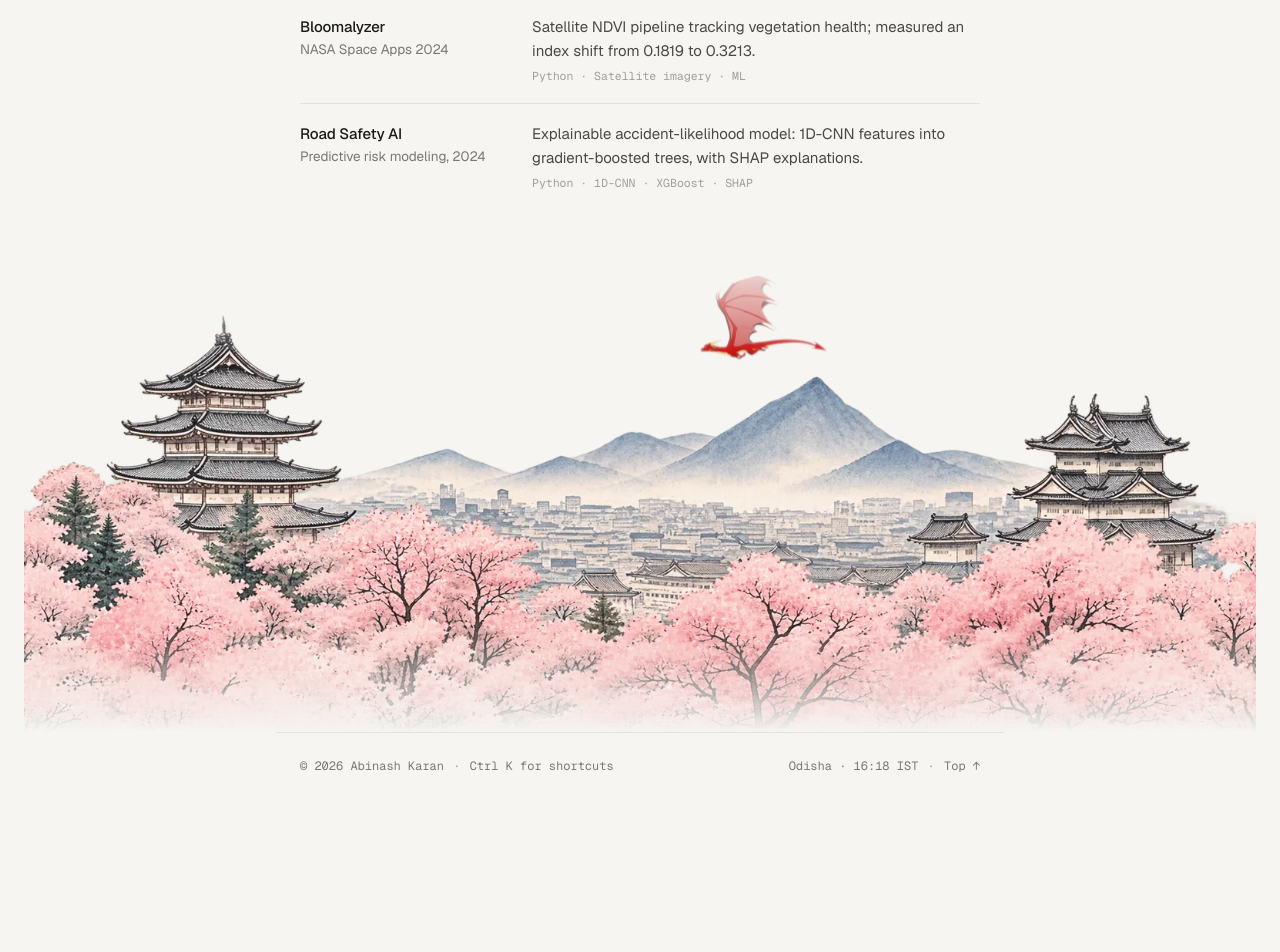
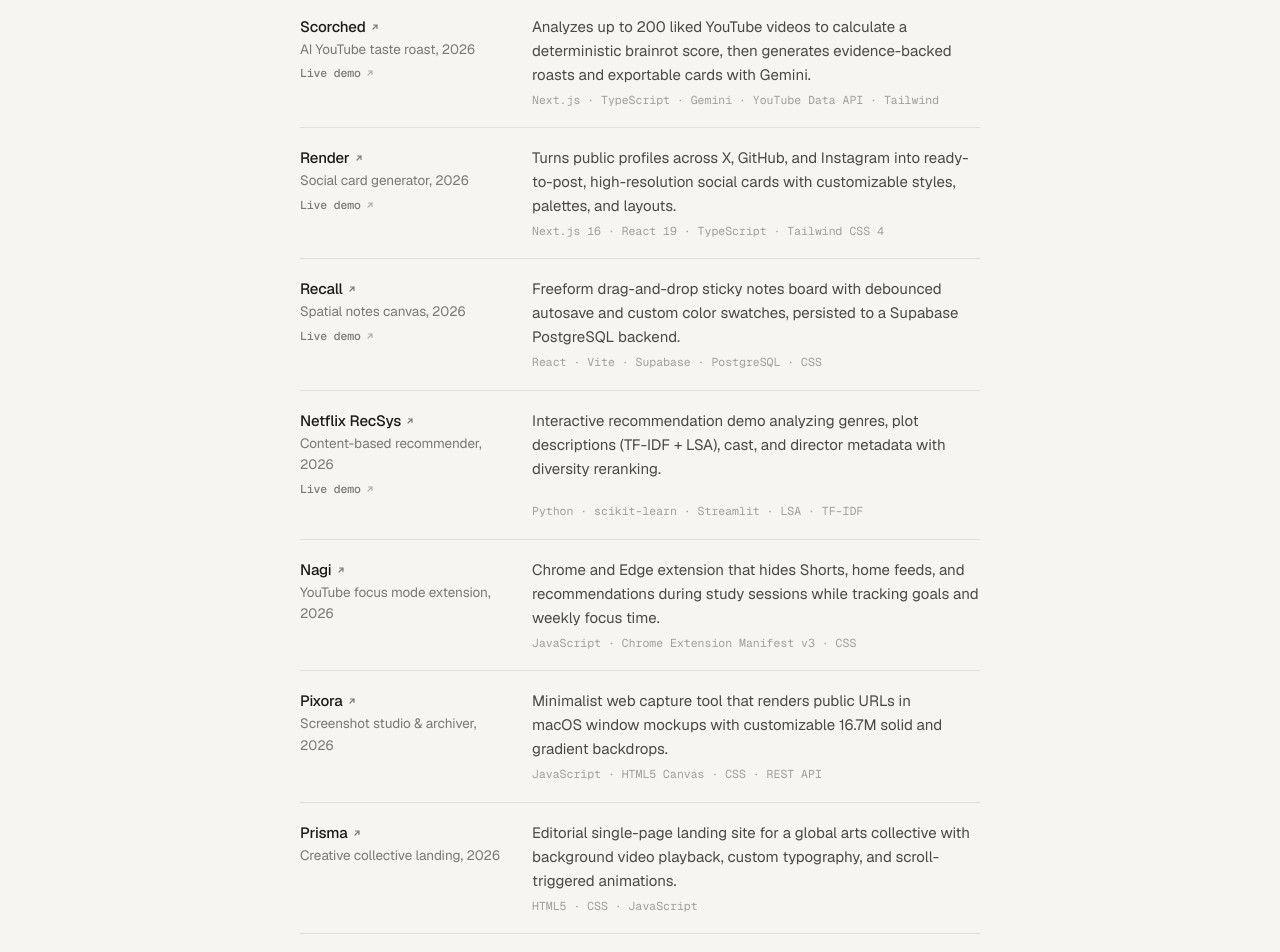
Before and after one commit to abinash2553J/portfolio, a React (Vite) app: page /work in a window 1280 px wide. Shown: the part 2240-3192 px from the top of the page. Before the commit the page ends 3056 px from the top, so only its background shows below. Built offline with nearby package versions, Linux system fonts and the light colour scheme.

Commit message:
feat: add core application components, content, and styling for portfolio

```diff
--- a/src/App.tsx
+++ b/src/App.tsx
@@ -171,6 +171,9 @@ function Page() {
       { id: 'gh', group: 'Links', label: 'GitHub', hint: '↗', run: () => openTab(GITHUB) },
       { id: 'li', group: 'Links', label: 'LinkedIn', hint: '↗', run: () => openTab(LINKEDIN) },
       { id: 'rove-live', group: 'Links', label: 'Rove, live demo', hint: '↗', keywords: 'trip planner', run: () => openTab('https://rove-rust.vercel.app') },
+      { id: 'scorched-live', group: 'Links', label: 'Scorched, live demo', hint: '↗', keywords: 'youtube roast brainrot gemini', run: () => openTab('https://scorched-bice.vercel.app') },
+      { id: 'render-live', group: 'Links', label: 'Render, live demo', hint: '↗', keywords: 'social card generator profile', run: () => openTab('https://render-bice-three.vercel.app') },
+      { id: 'recall-live', group: 'Links', label: 'Recall, live demo', hint: '↗', keywords: 'sticky notes canvas supabase', run: () => openTab('https://recall-gules-ten.vercel.app') },
       ...FEATURED.map((f) => ({ id: `src-${f.slug}`, group: 'Links', label: `${f.name}, source`, hint: '↗', keywords: f.kind, run: () => openTab(f.links[f.links.length - 1].href) })),
       { id: 'sakura', group: 'Secrets', label: 'Let it bloom', keywords: 'sakura petals cherry easter egg', run: sakura },
       { id: 'nimbus', group: 'Secrets', label: 'Call the Flying Nimbus', keywords: 'goku kamehameha dragon ball dbz easter egg', run: nimbus },
--- a/src/content.ts
+++ b/src/content.ts
@@ -103,16 +103,109 @@ export const FEATURED: Featured[] = [
   },
 ]
 
-export const MORE = [
+export type MoreProject = {
+  name: string
+  kind: string
+  summary: string
+  stack: string
+  href?: string
+  live?: string
+}
+
+export const MORE: MoreProject[] = [
+  {
+    name: 'Scorched',
+    kind: 'AI YouTube taste roast, 2026',
+    summary:
+      'Analyzes up to 200 liked YouTube videos to calculate a deterministic brainrot score, then generates evidence-backed roasts and exportable cards with Gemini.',
+    stack: 'Next.js · TypeScript · Gemini · YouTube Data API · Tailwind',
+    href: `${GITHUB}/scorched`,
+    live: 'https://scorched-bice.vercel.app',
+  },
+  {
+    name: 'Render',
+    kind: 'Social card generator, 2026',
+    summary:
+      'Turns public profiles across X, GitHub, and Instagram into ready-to-post, high-resolution social cards with customizable styles, palettes, and layouts.',
+    stack: 'Next.js 16 · React 19 · TypeScript · Tailwind CSS 4',
+    href: `${GITHUB}/Render`,
+    live: 'https://render-bice-three.vercel.app',
+  },
+  {
+    name: 'Recall',
+    kind: 'Spatial notes canvas, 2026',
+    summary:
+      'Freeform drag-and-drop sticky notes board with debounced autosave and custom color swatches, persisted to a Supabase PostgreSQL backend.',
+    stack: 'React · Vite · Supabase · PostgreSQL · CSS',
+    href: `${GITHUB}/Recall`,
+    live: 'https://recall-gules-ten.vercel.app',
+  },
+  {
+    name: 'Netflix RecSys',
+    kind: 'Content-based recommender, 2026',
+    summary:
+      'Interactive recommendation demo analyzing genres, plot descriptions (TF-IDF + LSA), cast, and director metadata with diversity reranking.',
+    stack: 'Python · scikit-learn · Streamlit · LSA · TF-IDF',
+    href: `${GITHUB}/Netflix-Recommendation-System`,
+    live: 'https://netflix-recommendation-system-pbczdpzblsnauuq3vgdgpg.streamlit.app/',
+  },
+  {
+    name: 'Nagi',
+    kind: 'YouTube focus mode extension, 2026',
+    summary:
+      'Chrome and Edge extension that hides Shorts, home feeds, and recommendations during study sessions while tracking goals and weekly focus time.',
+    stack: 'JavaScript · Chrome Extension Manifest v3 · CSS',
+    href: `${GITHUB}/nagi-youtube-focus-mode`,
+  },
+  {
+    name: 'Pixora',
+    kind: 'Screenshot studio & archiver, 2026',
+    summary:
+      'Minimalist web capture tool that renders public URLs in macOS window mockups with customizable 16.7M solid and gradient backdrops.',
+    stack: 'JavaScript · HTML5 Canvas · CSS · REST API',
+    href: `${GITHUB}/Pixora`,
+  },
+  {
+    name: 'Prisma',
+    kind: 'Creative collective landing, 2026',
+    summary:
+      'Editorial single-page landing site for a global arts collective with background video playback, custom typography, and scroll-triggered animations.',
+    stack: 'HTML5 · CSS · JavaScript',
+    href: `${GITHUB}/prisma-frontend`,
+  },
+  {
+    name: 'Inko',
+    kind: 'Canvas drawing studio, 2026',
+    summary:
+      'Zero-dependency interactive drawing app with shape rasterization, palette selection, eraser, and image export built with raw HTML5 Canvas.',
+    stack: 'JavaScript · HTML5 Canvas · CSS',
+    href: `${GITHUB}/Inko`,
+  },
+  {
+    name: 'Not-Your-CV',
+    kind: 'Experimental web resume, 2026',
+    summary:
+      'Unconventional, interactive resume experience that re-imagines traditional CV presentation with modern web typography.',
+    stack: 'HTML · CSS · JavaScript',
+    href: `${GITHUB}/Not-Your-CV`,
+  },
+  {
+    name: 'Notes App',
+    kind: 'Local-first notepad, 2026',
+    summary:
+      'Fast, minimal in-browser notes application with instant CRUD actions and persistent client-side localStorage sync.',
+    stack: 'JavaScript · LocalStorage · CSS',
+    href: `${GITHUB}/Notes-app`,
+  },
   {
     name: 'Bloomalyzer',
-    kind: 'NASA Space Apps 2024',
+    kind: 'NASA Space Apps 2025',
     summary: 'Satellite NDVI pipeline tracking vegetation health; measured an index shift from 0.1819 to 0.3213.',
     stack: 'Python · Satellite imagery · ML',
   },
   {
     name: 'Road Safety AI',
-    kind: 'Predictive risk modeling, 2024',
+    kind: 'Predictive risk modeling, 2025',
     summary: 'Explainable accident-likelihood model: 1D-CNN features into gradient-boosted trees, with SHAP explanations.',
     stack: 'Python · 1D-CNN · XGBoost · SHAP',
   },
--- a/src/pages.tsx
+++ b/src/pages.tsx
@@ -165,8 +165,19 @@ export function Work({ theme }: { theme: Theme }) {
         {MORE.map((p) => (
           <div key={p.name} className="more__row">
             <div className="more__title">
-              {p.name}
+              {p.href ? (
+                <a href={p.href} {...ext} className="more__name">
+                  {p.name} <Arrow />
+                </a>
+              ) : (
+                <span className="more__name">{p.name}</span>
+              )}
               <span className="project__kind">{p.kind}</span>
+              {p.live && (
+                <a href={p.live} {...ext} className="more__live">
+                  Live demo <Arrow />
+                </a>
+              )}
             </div>
             <p className="more__summary">{p.summary}</p>
             <p className="more__stack">{p.stack}</p>
--- a/src/styles.css
+++ b/src/styles.css
@@ -404,6 +404,28 @@ a:hover .arrow {
   letter-spacing: -0.01em;
 }
 
+.more__title a.more__name {
+  display: inline-flex;
+  align-items: center;
+  gap: 4px;
+  color: var(--ink);
+}
+
+.more__live {
+  display: inline-flex;
+  align-items: center;
+  gap: 4px;
+  margin-top: 4px;
+  font-family: var(--mono);
+  font-size: 11.5px;
+  color: var(--muted);
+  transition: color 0.15s ease;
+}
+
+.more__live:hover {
+  color: var(--ink);
+}
+
 .more__title .project__kind {
   font-size: 13.5px;
 }
```
